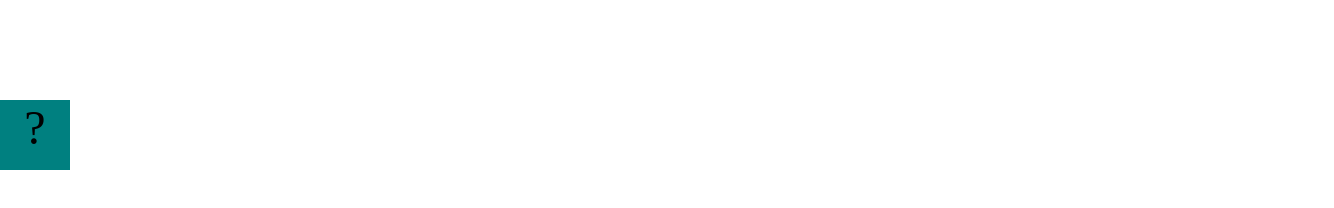
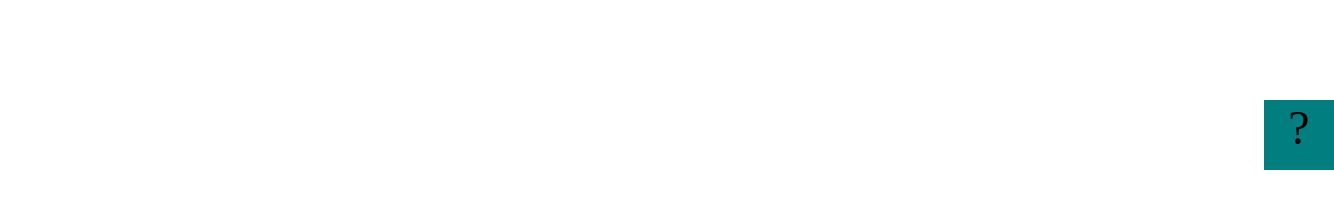
Before and after one commit to CardellHenderson/CardellHenderson.github.io, a plain HTML site: page projects/bouncing-box/index.html in a window 1280 px wide. Shown: the whole page, 1334 px wide, since content can reach past the window. Drawn offline with Linux system fonts and the light colour scheme.

```diff
--- a/projects/bouncing-box/index.html
+++ b/projects/bouncing-box/index.html
@@ -8,14 +8,14 @@
 		.box {
 			width: 70px;
 			height: 70px;
-			background-color: teal;
+			background-color: rgb(0, 126, 128);
 			font-size: 300%;
 			text-align: center;
 			user-select: none;
 			display: block;
 			position: absolute;
 			top: 100px;
-			left: 0px;  /* <--- Change me! */
+			left: 0px;  /* <--- */
 		}
 		.board{
 			height: 100vh;
@@ -63,7 +63,7 @@
 
 			// TODO 2 - Variable declarations
 
-
+			var positionX = 0
 
 			/*
 			This Function will be called 20 times/second. Each time it is called,
@@ -71,7 +71,7 @@
 			turn it around!
 			*/
 			function update() {
-
+				moveBoxTo(boardWidth)
 
 			};
 
--- a/projects/platformer/platformer.js
+++ b/projects/platformer/platformer.js
@@ -70,7 +70,7 @@
 createCannon('right', 600, 1500)
 createCannon('top', 750,2000)
 createCannon('left', 400, 2000)
-
+createCannon('bottom', 1050,2000)
 
     /////////////////////////////////////////////////
     //////////ONLY CHANGE ABOVE THIS POINT///////////
```
